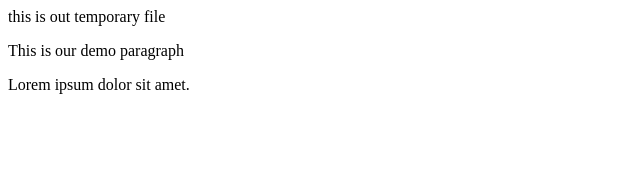
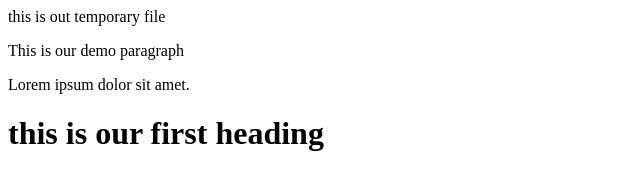
Before and after one commit to Developer-Vishal-Singh/demo-repo-example, a plain HTML site: page index.html in a window 1280 px wide. Shown: the whole page, without its empty margins (0-640 px from the left). Drawn offline with Linux system fonts and the light colour scheme.

Commit message:
second Time modified file

```diff
--- a/index.html
+++ b/index.html
@@ -2,3 +2,5 @@ this is out temporary file
 
 <p>This is our demo paragraph</p>
 <p>Lorem ipsum dolor sit amet.</p>
+
+<h1>this is our first heading</h1>
```
